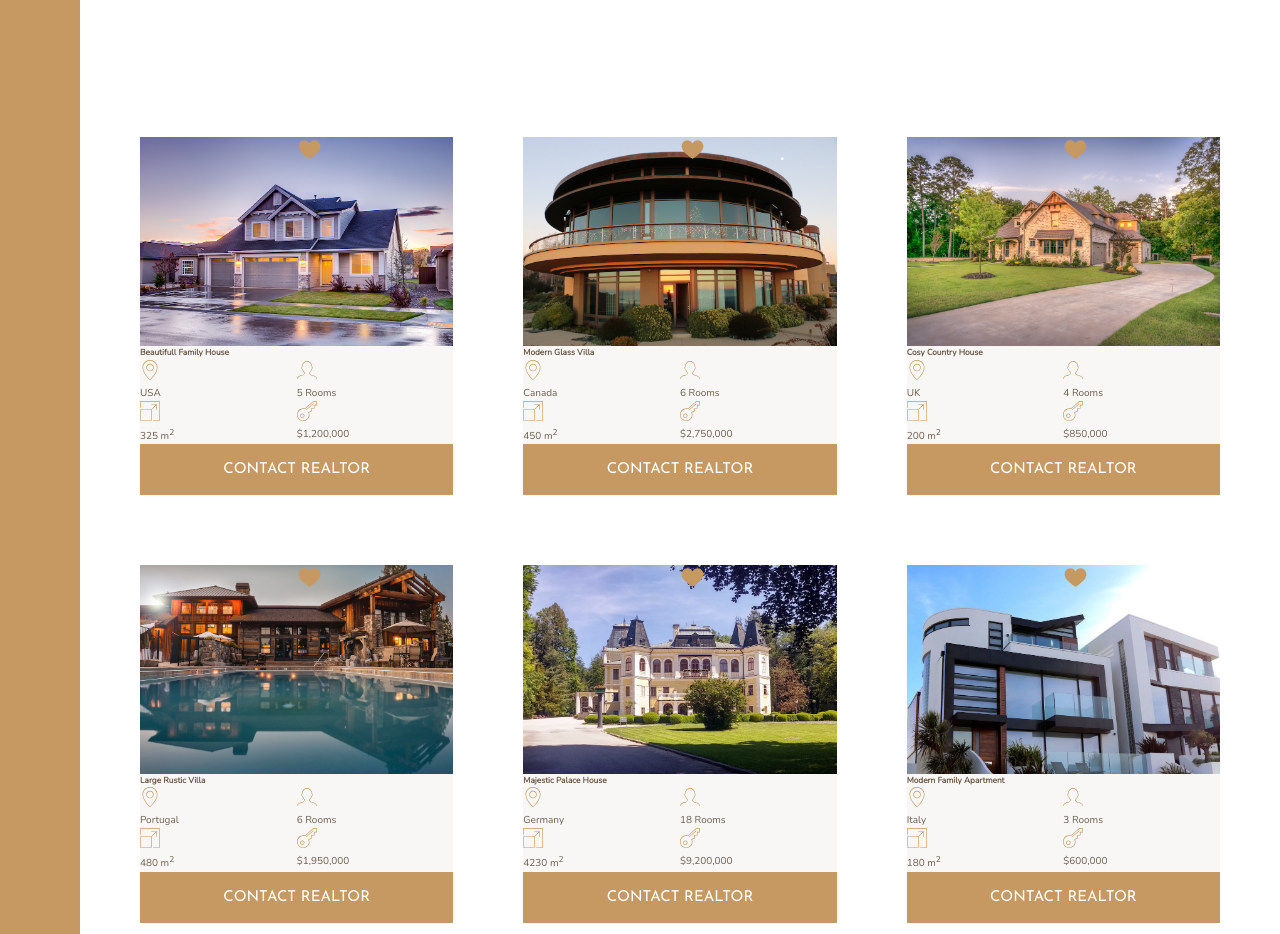
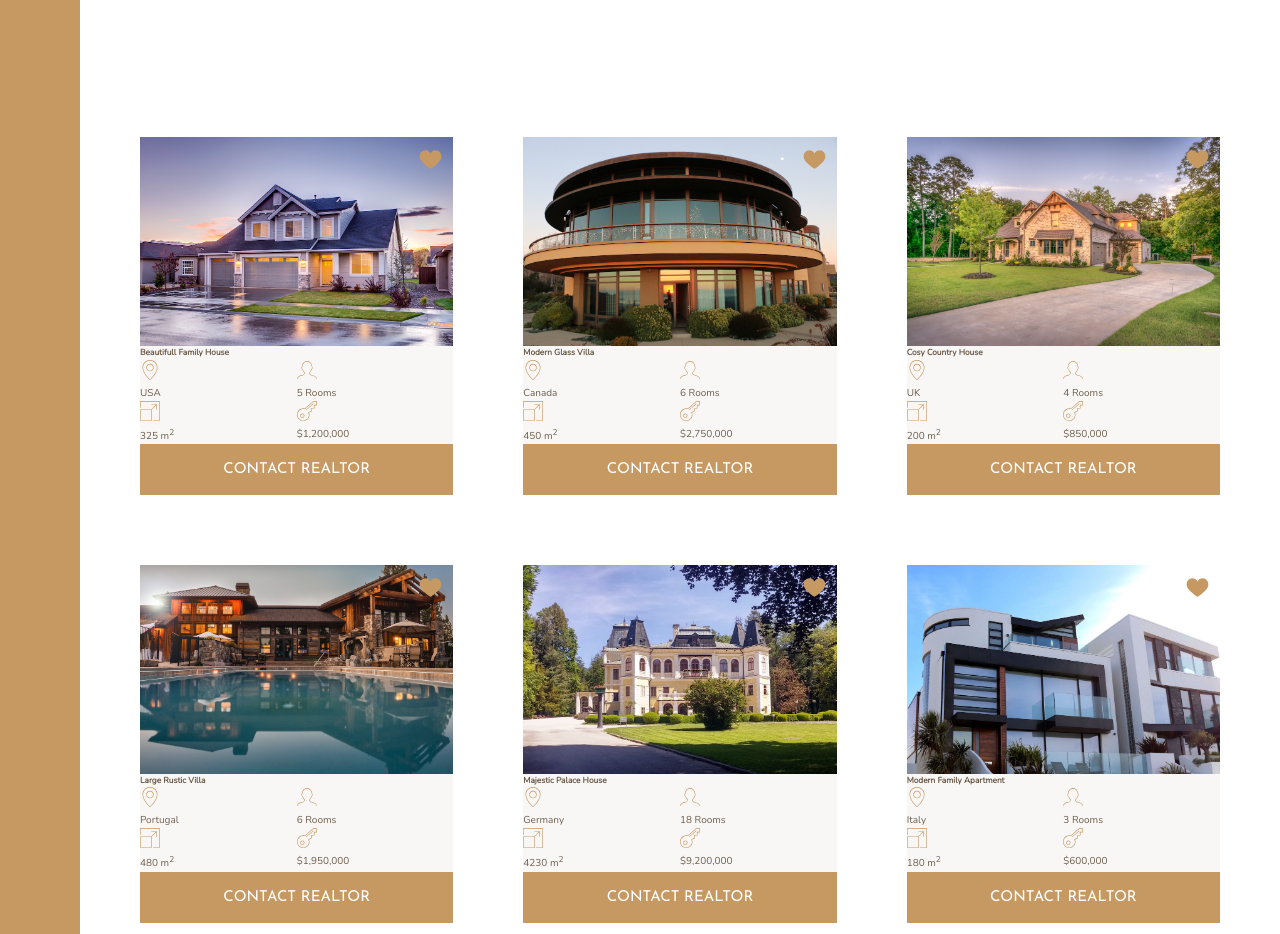
Before and after one commit to team-cake/grid-layouts-practice, a website: page index.html in a window 1280 px wide. Shown: the part 1860-2794 px from the top of the page. Drawn offline with nearby package versions, Linux system fonts and the light colour scheme.

Commit message:
Positioned like and also added margin

```diff
--- a/sass/_homes.scss
+++ b/sass/_homes.scss
@@ -27,6 +27,8 @@
 		height: 2.5rem;
 		width: 2.5rem;
 		z-index: 2;
+		justify-self: end;
+		margin: 1rem;
 	}
 
 	&__name {
```
Also changed, not shown: css/style.css.
